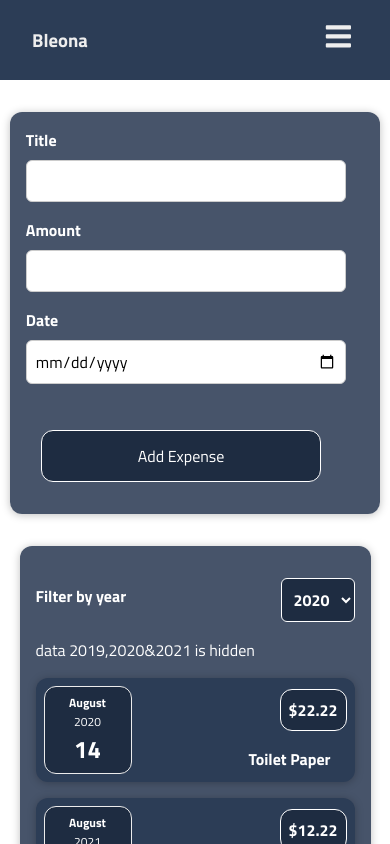
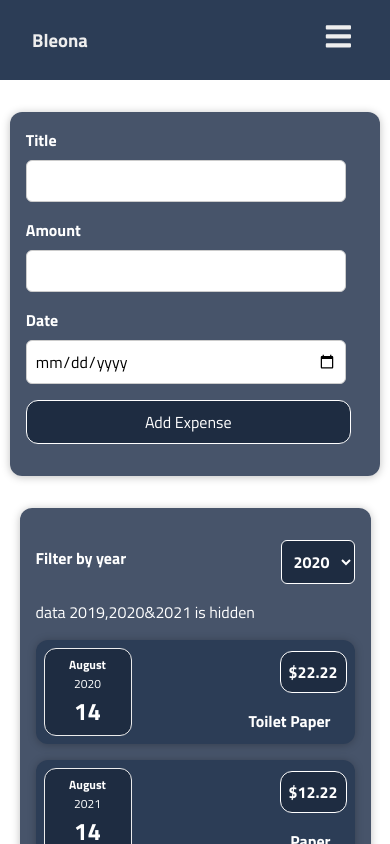
Before and after one commit to BleonaZeqiri/React_js, a React (Create React App) app: page / in a window 390 px wide. Shown: the top 844 px of the page. Built offline with nearby package versions, Linux system fonts and the light colour scheme.

Commit message:
error fixing

```diff
--- a/src/components/NewExpense/ExpenseForm.css
+++ b/src/components/NewExpense/ExpenseForm.css
@@ -22,3 +22,8 @@
 .new-expense__actions {
   text-align: right;
 }
+@media only screen and (max-width: 1024px) {
+  .new-expense__control {
+    max-width: 95%;
+  }
+}
--- a/src/components/NewExpense/NewExpense.css
+++ b/src/components/NewExpense/NewExpense.css
@@ -19,3 +19,18 @@
   color: white;
   border-radius: 12px;
 }
+/* .new-expense__control {
+  width: 500px;
+} */
+@media only screen and (max-width: 1024px) {
+  .new-expense button {
+    margin: 0;
+    padding: 9px 5rem;
+  }
+  .new-expense__actions {
+    width: 96%;
+  }
+  .new-expense__actions button {
+    width: 100%;
+  }
+}
```
